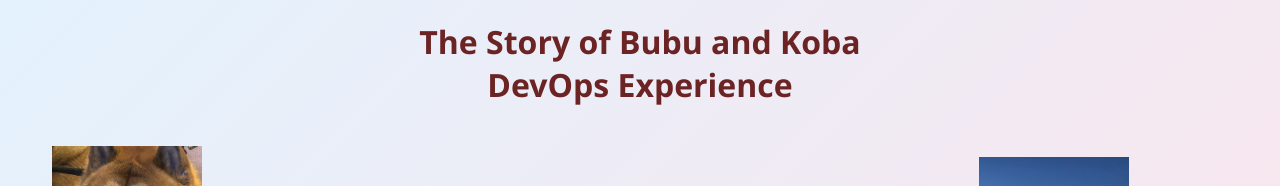
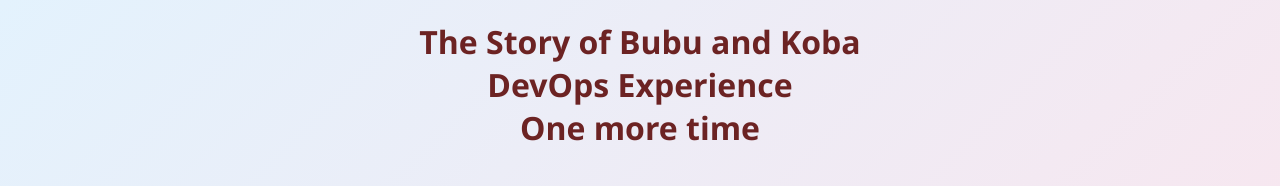
Before and after one commit to Koba-Backcountry/myfirst-devops-site, a plain HTML site: page index.html in a window 1280 px wide. Shown: the top 186 px of the page. Drawn offline with Linux system fonts and the light colour scheme.

Commit message:
update header

```diff
--- a/index.html
+++ b/index.html
@@ -7,7 +7,7 @@
 </head>
 <body>
 
-<h1 class="header">The Story of Bubu and Koba<br>DevOps Experience</h1>
+<h1 class="header">The Story of Bubu and Koba<br>DevOps Experience<br>One more time</h1>
 
 <div class="container">
 
```
